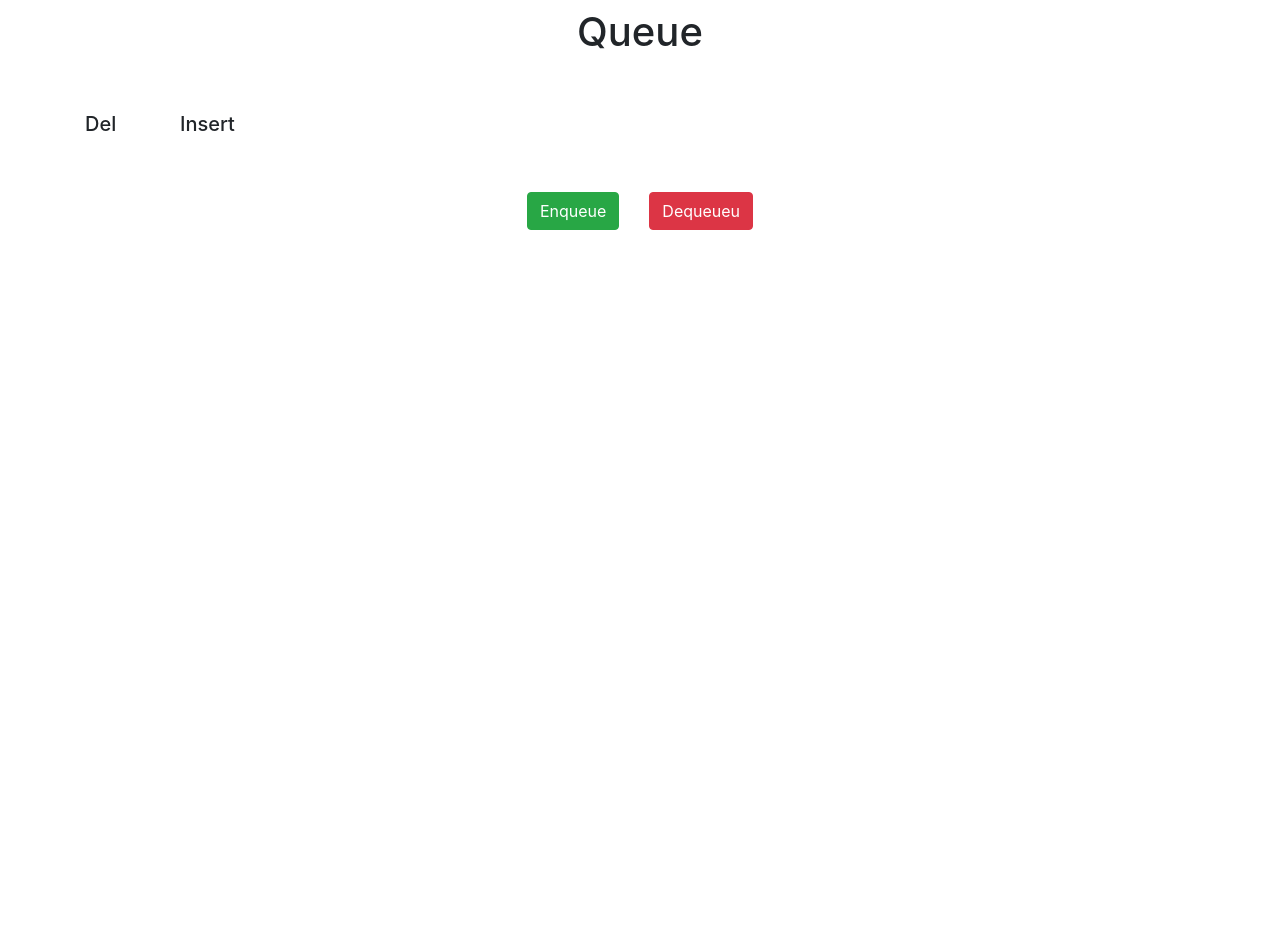
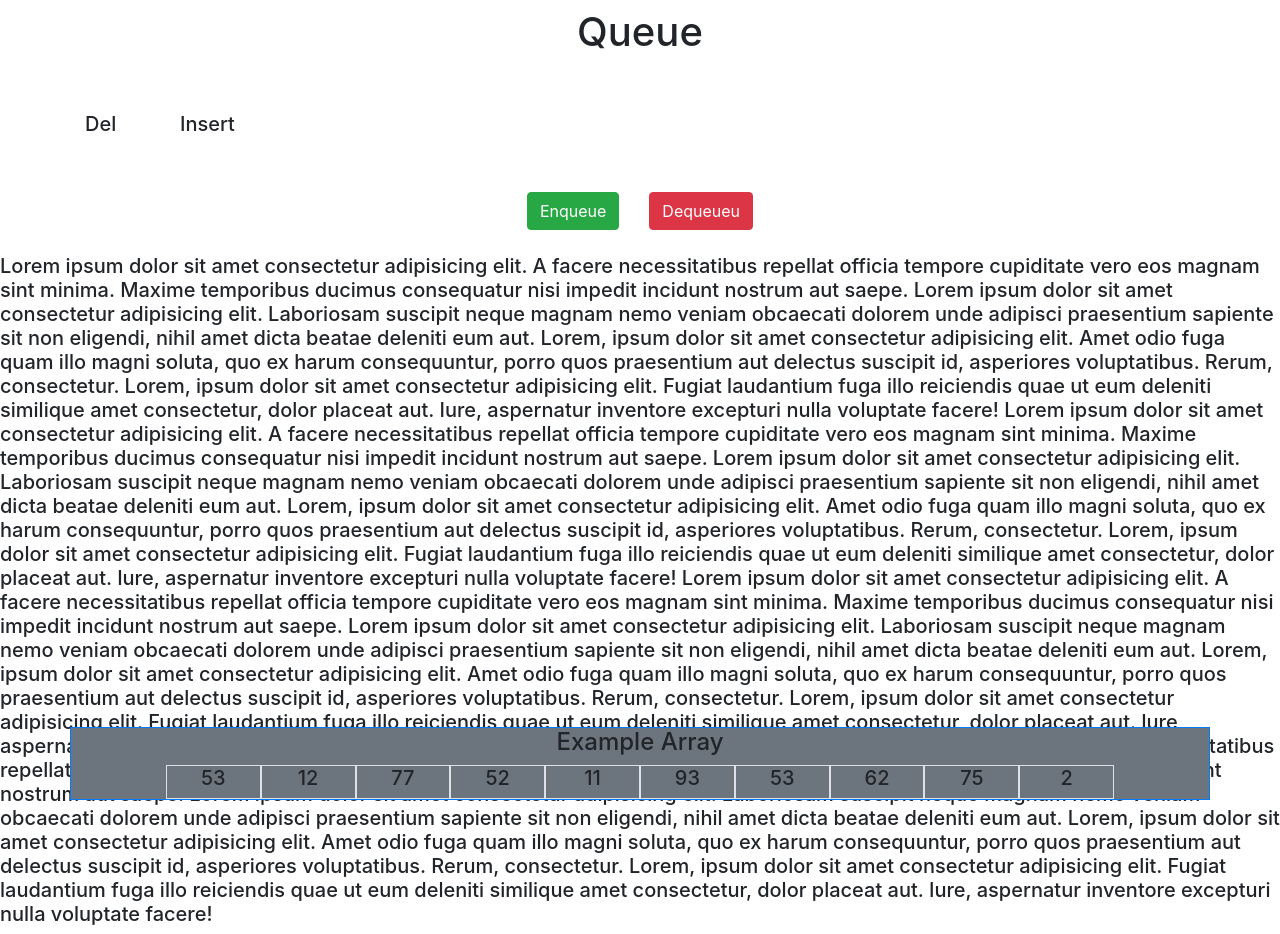
Before and after one commit to ParkerGagliano/DSAlgoVisualizations, a plain HTML site: page index.html in a window 1280 px wide. Before the commit the page ends 800 px from the top, so only its background shows below. Drawn offline with nearby package versions, Linux system fonts and the light colour scheme.

Commit message:
main array at bottom, arrays for createEl input now

```diff
--- a/Components/script.js
+++ b/Components/script.js
@@ -2,11 +2,14 @@ import Queue from './Queue.js';
 let container = document.getElementById('qcontainer');
 let leftarrow = document.createElement('div')
 let rightarrow = document.createElement('div')
+let mainarrcontainer = document.getElementById('mainarr')
 
 
 class QueueSite{
     constructor(){
         this.queue = null;
+        this.arr = Array.from({length: 10}, () => Math.floor(Math.random() * 100));
+        this.mainArrRender()
     }
     createQueue(){
         this.queue = new Queue();
@@ -32,17 +35,18 @@ class QueueSite{
     createEL(name, attr, intext) {  // Element maker
         let temp = document.createElement(name)
         if (attr) {
-            temp.classList.add(attr)
+            for (let i = 0; i < attr.length; i++){
+                temp.classList.add(attr[i])
+            }
         }
         if (intext) {
             temp.innerText=intext
         }
         return temp
-
-
     }
 
     render(){
+        this.mainArrRender()
         container.innerHTML = ''
         leftarrow.innerHTML = ''
         rightarrow.innerHTML = ''
@@ -67,12 +71,24 @@ class QueueSite{
           }
         container.appendChild(rightarrow)
     }
+
+
+    mainArrRender() {
+        mainarrcontainer.innerHTML = ''
+        for (let i = 0; i < this.arr.length; i++) {
+            let nums = this.createEL('h5', ['text-center'], this.arr[i])
+            let ele = this.createEL('div', ['col-1', 'border'], null)
+            ele.appendChild(nums)
+            mainarrcontainer.appendChild(ele)
+        }
+    }
+
     eventListenerButton(){
         let addElementButton = document.getElementById('enq');
         let removeElementButton = document.getElementById('removeq')
         addElementButton.addEventListener('click', () => {
             if (queueSite.queue.fullArray.length < 10) {
-                queueSite.controlQueue('enqueue', Math.floor(Math.random() * 1000));
+                queueSite.controlQueue('enqueue', this.arr[Math.floor(Math.random()*this.arr.length)]);
             }
             else {
                 alert('Queue is full');
@@ -84,13 +100,10 @@ class QueueSite{
     }
 
     flashColor(item, color) {
-        console.log('int')
         item.classList.add(`bg-${color}`);
         setTimeout(() => {
             item.classList.remove(`bg-${color}`)
           }, 150)
-        console.log('a')
-
     }
 }
 
--- a/index.html
+++ b/index.html
@@ -33,7 +33,6 @@
         </div>
       </div>
       <div class="mb-5"></div>
-
       <div class="row justify-content-center">
         <div class="col-auto">
           <button class="btn btn-success" id="enq">Enqueue</button>
@@ -43,7 +42,66 @@
         </div>
       </div>
     </div>
-
+    <h5>
+      Lorem ipsum dolor sit amet consectetur adipisicing elit. A facere
+      necessitatibus repellat officia tempore cupiditate vero eos magnam sint
+      minima. Maxime temporibus ducimus consequatur nisi impedit incidunt
+      nostrum aut saepe. Lorem ipsum dolor sit amet consectetur adipisicing
+      elit. Laboriosam suscipit neque magnam nemo veniam obcaecati dolorem unde
+      adipisci praesentium sapiente sit non eligendi, nihil amet dicta beatae
+      deleniti eum aut. Lorem, ipsum dolor sit amet consectetur adipisicing
+      elit. Amet odio fuga quam illo magni soluta, quo ex harum consequuntur,
+      porro quos praesentium aut delectus suscipit id, asperiores voluptatibus.
+      Rerum, consectetur. Lorem, ipsum dolor sit amet consectetur adipisicing
+      elit. Fugiat laudantium fuga illo reiciendis quae ut eum deleniti
+      similique amet consectetur, dolor placeat aut. Iure, aspernatur inventore
+      excepturi nulla voluptate facere! Lorem ipsum dolor sit amet consectetur
+      adipisicing elit. A facere necessitatibus repellat officia tempore
+      cupiditate vero eos magnam sint minima. Maxime temporibus ducimus
+      consequatur nisi impedit incidunt nostrum aut saepe. Lorem ipsum dolor sit
+      amet consectetur adipisicing elit. Laboriosam suscipit neque magnam nemo
+      veniam obcaecati dolorem unde adipisci praesentium sapiente sit non
+      eligendi, nihil amet dicta beatae deleniti eum aut. Lorem, ipsum dolor sit
+      amet consectetur adipisicing elit. Amet odio fuga quam illo magni soluta,
+      quo ex harum consequuntur, porro quos praesentium aut delectus suscipit
+      id, asperiores voluptatibus. Rerum, consectetur. Lorem, ipsum dolor sit
+      amet consectetur adipisicing elit. Fugiat laudantium fuga illo reiciendis
+      quae ut eum deleniti similique amet consectetur, dolor placeat aut. Iure,
+      aspernatur inventore excepturi nulla voluptate facere! Lorem ipsum dolor
+      sit amet consectetur adipisicing elit. A facere necessitatibus repellat
+      officia tempore cupiditate vero eos magnam sint minima. Maxime temporibus
+      ducimus consequatur nisi impedit incidunt nostrum aut saepe. Lorem ipsum
+      dolor sit amet consectetur adipisicing elit. Laboriosam suscipit neque
+      magnam nemo veniam obcaecati dolorem unde adipisci praesentium sapiente
+      sit non eligendi, nihil amet dicta beatae deleniti eum aut. Lorem, ipsum
+      dolor sit amet consectetur adipisicing elit. Amet odio fuga quam illo
+      magni soluta, quo ex harum consequuntur, porro quos praesentium aut
+      delectus suscipit id, asperiores voluptatibus. Rerum, consectetur. Lorem,
+      ipsum dolor sit amet consectetur adipisicing elit. Fugiat laudantium fuga
+      illo reiciendis quae ut eum deleniti similique amet consectetur, dolor
+      placeat aut. Iure, aspernatur inventore excepturi nulla voluptate facere!
+      Lorem ipsum dolor sit amet consectetur adipisicing elit. A facere
+      necessitatibus repellat officia tempore cupiditate vero eos magnam sint
+      minima. Maxime temporibus ducimus consequatur nisi impedit incidunt
+      nostrum aut saepe. Lorem ipsum dolor sit amet consectetur adipisicing
+      elit. Laboriosam suscipit neque magnam nemo veniam obcaecati dolorem unde
+      adipisci praesentium sapiente sit non eligendi, nihil amet dicta beatae
+      deleniti eum aut. Lorem, ipsum dolor sit amet consectetur adipisicing
+      elit. Amet odio fuga quam illo magni soluta, quo ex harum consequuntur,
+      porro quos praesentium aut delectus suscipit id, asperiores voluptatibus.
+      Rerum, consectetur. Lorem, ipsum dolor sit amet consectetur adipisicing
+      elit. Fugiat laudantium fuga illo reiciendis quae ut eum deleniti
+      similique amet consectetur, dolor placeat aut. Iure, aspernatur inventore
+      excepturi nulla voluptate facere!
+    </h5>
+    <div class="container-lg fixed-bottom border border-primary bg-secondary">
+      <div class="row">
+        <div class="col" 0><h4 class="text-center">Example Array</h4></div>
+      </div>
+      <div class="row justify-content-center" id="mainarr">
+        <div class="col"></div>
+      </div>
+    </div>
     <script
       src="https://code.jquery.com/jquery-3.4.1.slim.min.js"
       integrity="sha384-J6qa4849blE2+poT4WnyKhv5vZF5SrPo0iEjwBvKU7imGFAV0wwj1yYfoRSJoZ+n"
```
